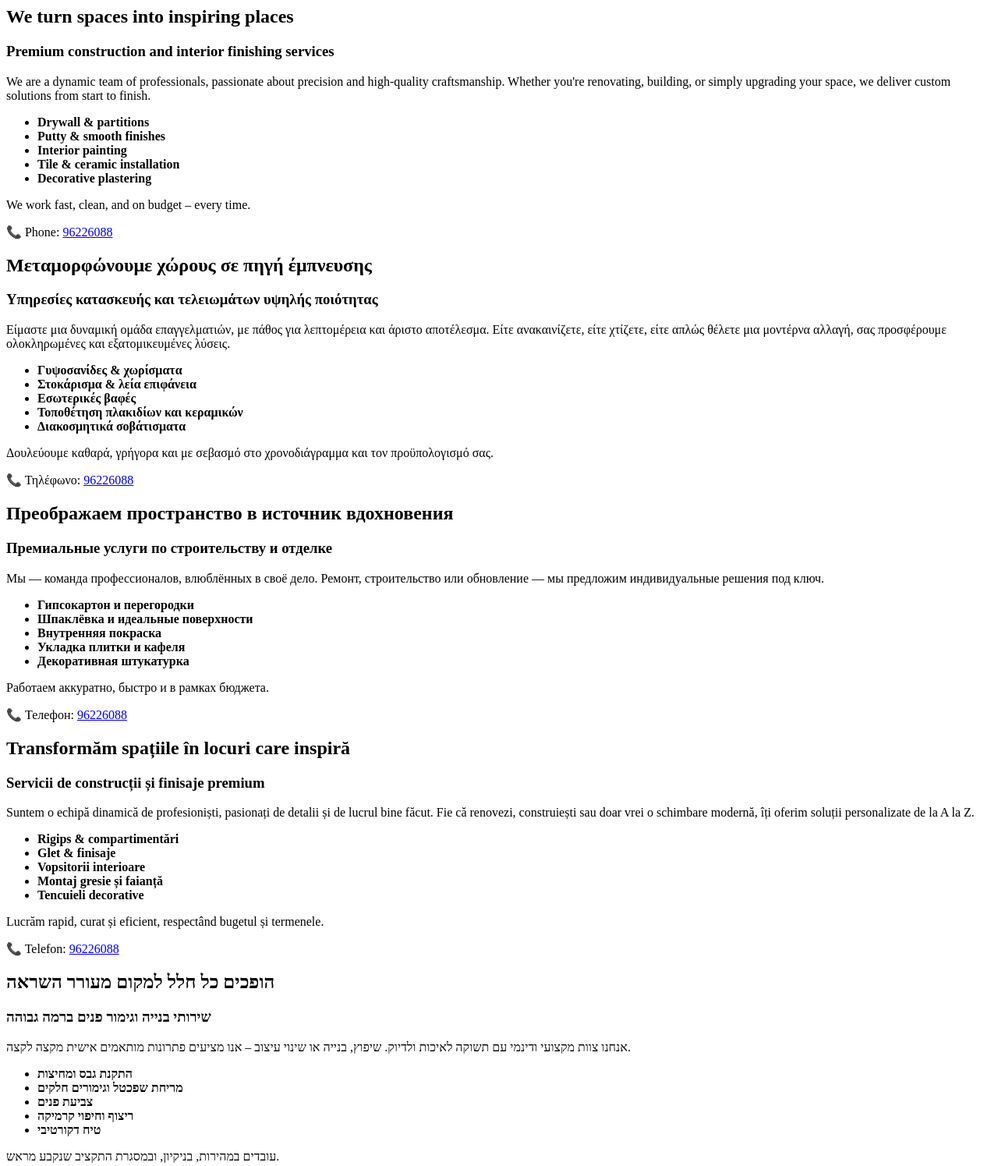
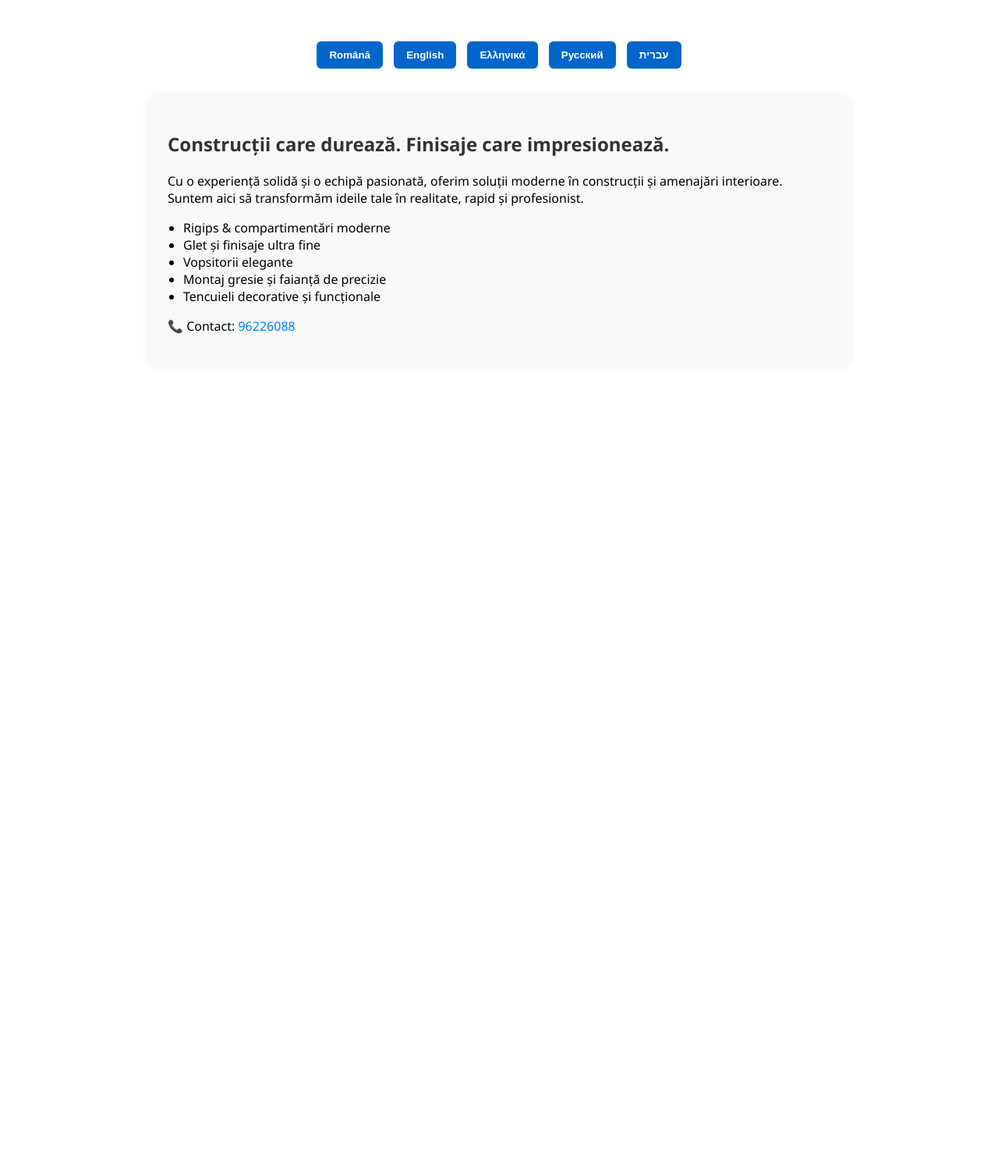
Before and after one commit to CostaCMS/CMSConstruction, a plain HTML site: page index.html in a window 1280 px wide. Shown: the top 1495 px of the page at 78% size. After the commit the page ends 800 px from the top, so only its background shows below. Drawn offline with Linux system fonts and the light colour scheme.

Commit message:
Update index.html

```diff
--- a/index.html
+++ b/index.html
@@ -1,60 +1,128 @@
-<h2>We turn spaces into inspiring places</h2>
-<h3>Premium construction and interior finishing services</h3>
-<p>We are a dynamic team of professionals, passionate about precision and high-quality craftsmanship. Whether you're renovating, building, or simply upgrading your space, we deliver custom solutions from start to finish.</p>
+<section id="intro-multilang" style="max-width: 900px; margin: auto; padding: 40px; font-family: 'Segoe UI', sans-serif;">
+
+  <!-- Butoane limbă -->
+  <div style="text-align: center; margin-bottom: 30px;">
+    <button onclick="showIntroLang('ro')" class="lang-btn">Română</button>
+    <button onclick="showIntroLang('en')" class="lang-btn">English</button>
+    <button onclick="showIntroLang('gr')" class="lang-btn">Ελληνικά</button>
+    <button onclick="showIntroLang('ru')" class="lang-btn">Русский</button>
+    <button onclick="showIntroLang('he')" class="lang-btn">עברית</button>
+  </div>
+
+  <!-- ROMÂNĂ -->
+  <div id="intro-ro" class="intro-content">
+    <h2>Construcții care durează. Finisaje care impresionează.</h2>
+    <p>Cu o experiență solidă și o echipă pasionată, oferim soluții moderne în construcții și amenajări interioare. Suntem aici să transformăm ideile tale în realitate, rapid și profesionist.</p>
     <ul>
-  <li><strong>Drywall & partitions</strong></li>
-  <li><strong>Putty & smooth finishes</strong></li>
-  <li><strong>Interior painting</strong></li>
-  <li><strong>Tile & ceramic installation</strong></li>
-  <li><strong>Decorative plastering</strong></li>
+      <li>Rigips & compartimentări moderne</li>
+      <li>Glet și finisaje ultra fine</li>
+      <li>Vopsitorii elegante</li>
+      <li>Montaj gresie și faianță de precizie</li>
+      <li>Tencuieli decorative și funcționale</li>
     </ul>
-<p>We work fast, clean, and on budget – every time.</p>
-<p>📞 Phone: <a href="tel:+96226088">96226088</a></p>
-<h2>Μεταμορφώνουμε χώρους σε πηγή έμπνευσης</h2>
-<h3>Υπηρεσίες κατασκευής και τελειωμάτων υψηλής ποιότητας</h3>
-<p>Είμαστε μια δυναμική ομάδα επαγγελματιών, με πάθος για λεπτομέρεια και άριστο αποτέλεσμα. Είτε ανακαινίζετε, είτε χτίζετε, είτε απλώς θέλετε μια μοντέρνα αλλαγή, σας προσφέρουμε ολοκληρωμένες και εξατομικευμένες λύσεις.</p>
+    <p>📞 Contact: <a href="tel:+96226088">96226088</a></p>
+  </div>
+
+  <!-- ENGLISH -->
+  <div id="intro-en" class="intro-content" style="display:none;">
+    <h2>Durable builds. Flawless finishes.</h2>
+    <p>With solid experience and a passionate team, we provide modern solutions in construction and interior design. We're here to bring your vision to life—efficiently and professionally.</p>
     <ul>
-  <li><strong>Γυψοσανίδες & χωρίσματα</strong></li>
-  <li><strong>Στοκάρισμα & λεία επιφάνεια</strong></li>
-  <li><strong>Εσωτερικές βαφές</strong></li>
-  <li><strong>Τοποθέτηση πλακιδίων και κεραμικών</strong></li>
-  <li><strong>Διακοσμητικά σοβάτισματα</strong></li>
+      <li>Modern drywall & partition systems</li>
+      <li>Ultra-smooth putty and finishes</li>
+      <li>Elegant interior painting</li>
+      <li>Precision tile and ceramic work</li>
+      <li>Decorative and functional plastering</li>
     </ul>
-<p>Δουλεύουμε καθαρά, γρήγορα και με σεβασμό στο χρονοδιάγραμμα και τον προϋπολογισμό σας.</p>
-<p>📞 Τηλέφωνο: <a href="tel:+96226088">96226088</a></p>
-<h2>Преображаем пространство в источник вдохновения</h2>
-<h3>Премиальные услуги по строительству и отделке</h3>
-<p>Мы — команда профессионалов, влюблённых в своё дело. Ремонт, строительство или обновление — мы предложим индивидуальные решения под ключ.</p>
+    <p>📞 Contact: <a href="tel:+96226088">96226088</a></p>
+  </div>
+
+  <!-- ΕΛΛΗΝΙΚΑ -->
+  <div id="intro-gr" class="intro-content" style="display:none;">
+    <h2>Κατασκευές που αντέχουν. Φινιρίσματα που εντυπωσιάζουν.</h2>
+    <p>Με εμπειρία και πάθος, προσφέρουμε σύγχρονες λύσεις στον τομέα της κατασκευής και της διακόσμησης εσωτερικών χώρων. Υλοποιούμε την ιδέα σας με ταχύτητα και επαγγελματισμό.</p>
     <ul>
-  <li><strong>Гипсокартон и перегородки</strong></li>
-  <li><strong>Шпаклёвка и идеальные поверхности</strong></li>
-  <li><strong>Внутренняя покраска</strong></li>
-  <li><strong>Укладка плитки и кафеля</strong></li>
-  <li><strong>Декоративная штукатурка</strong></li>
+      <li>Συστήματα γυψοσανίδας και χωρίσματα</li>
+      <li>Λεία φινιρίσματα και στόκοι</li>
+      <li>Κομψές εσωτερικές βαφές</li>
+      <li>Τοποθέτηση πλακιδίων με ακρίβεια</li>
+      <li>Διακοσμητικοί και λειτουργικοί σοβάδες</li>
     </ul>
-<p>Работаем аккуратно, быстро и в рамках бюджета.</p>
-<p>📞 Телефон: <a href="tel:+96226088">96226088</a></p>
-<h2>Transformăm spațiile în locuri care inspiră</h2>
-<h3>Servicii de construcții și finisaje premium</h3>
-<p>Suntem o echipă dinamică de profesioniști, pasionați de detalii și de lucrul bine făcut. Fie că renovezi, construiești sau doar vrei o schimbare modernă, îți oferim soluții personalizate de la A la Z.</p>
+    <p>📞 Επικοινωνία: <a href="tel:+96226088">96226088</a></p>
+  </div>
+
+  <!-- РУССКИЙ -->
+  <div id="intro-ru" class="intro-content" style="display:none;">
+    <h2>Надёжные конструкции. Идеальная отделка.</h2>
+    <p>С опытом и энтузиазмом мы предлагаем современные решения в строительстве и дизайне интерьеров. Превращаем ваши идеи в реальность быстро и качественно.</p>
     <ul>
-  <li><strong>Rigips & compartimentări</strong></li>
-  <li><strong>Glet & finisaje</strong></li>
-  <li><strong>Vopsitorii interioare</strong></li>
-  <li><strong>Montaj gresie și faianță</strong></li>
-  <li><strong>Tencuieli decorative</strong></li>
+      <li>Гипсокартон и перегородки</li>
+      <li>Идеальные шпаклёвочные работы</li>
+      <li>Элегантная покраска интерьеров</li>
+      <li>Укладка плитки с точностью</li>
+      <li>Декоративная и функциональная штукатурка</li>
     </ul>
-<p>Lucrăm rapid, curat și eficient, respectând bugetul și termenele.</p>
-<p>📞 Telefon: <a href="tel:+96226088">96226088</a></p>
-<h2>הופכים כל חלל למקום מעורר השראה</h2>
-<h3>שירותי בנייה וגימור פנים ברמה גבוהה</h3>
-<p>אנחנו צוות מקצועי ודינמי עם תשוקה לאיכות ולדיוק. שיפוץ, בנייה או שינוי עיצוב – אנו מציעים פתרונות מותאמים אישית מקצה לקצה.</p>
+    <p>📞 Контакт: <a href="tel:+96226088">96226088</a></p>
+  </div>
+
+  <!-- עִברִית -->
+  <div id="intro-he" class="intro-content" style="display:none; direction: rtl; text-align: right;">
+    <h2>בנייה שמחזיקה. גימורים שמרשימים.</h2>
+    <p>עם ניסיון מוכח וצוות מסור, אנו מציעים פתרונות חדשניים בבנייה וגימור פנים. מממשים את הרעיונות שלך במהירות ובמקצועיות.</p>
     <ul>
-  <li><strong>התקנת גבס ומחיצות</strong></li>
-  <li><strong>מריחת שפכטל וגימורים חלקים</strong></li>
-  <li><strong>צביעת פנים</strong></li>
-  <li><strong>ריצוף וחיפוי קרמיקה</strong></li>
-  <li><strong>טיח דקורטיבי</strong></li>
+      <li>קירות גבס ומחיצות מודרניות</li>
+      <li>שפכטל וגימור חלק במיוחד</li>
+      <li>צביעת פנים אלגנטית</li>
+      <li>ריצוף וחיפוי מדויק</li>
+      <li>טיח דקורטיבי ופונקציונלי</li>
     </ul>
-<p>עובדים במהירות, בניקיון, ובמסגרת התקציב שנקבע מראש.</p>
     <p>📞 טלפון: <a href="tel:+96226088">96226088</a></p>
+  </div>
+
+</section>
+
+<!-- Stiluri -->
+<style>
+  .lang-btn {
+    background-color: #0066cc;
+    color: white;
+    border: none;
+    padding: 10px 16px;
+    margin: 5px;
+    border-radius: 6px;
+    cursor: pointer;
+    font-weight: bold;
+    transition: background-color 0.3s;
+  }
+  .lang-btn:hover {
+    background-color: #004a99;
+  }
+  .intro-content {
+    background: #f8f9fa;
+    padding: 25px;
+    border-radius: 12px;
+    box-shadow: 0 0 10px rgba(0,0,0,0.08);
+    margin-top: 20px;
+  }
+  .intro-content h2 {
+    color: #333;
+  }
+  .intro-content ul {
+    padding-left: 20px;
+  }
+  .intro-content a {
+    color: #007BFF;
+    text-decoration: none;
+  }
+  .intro-content a:hover {
+    text-decoration: underline;
+  }
+</style>
+
+<!-- Script -->
+<script>
+  function showIntroLang(lang) {
+    document.querySelectorAll('.intro-content').forEach(el => el.style.display = 'none');
+    document.getElementById('intro-' + lang).style.display = 'block';
+  }
+</script>
```
Lines whose indentation alone changed are shown as unchanged.
